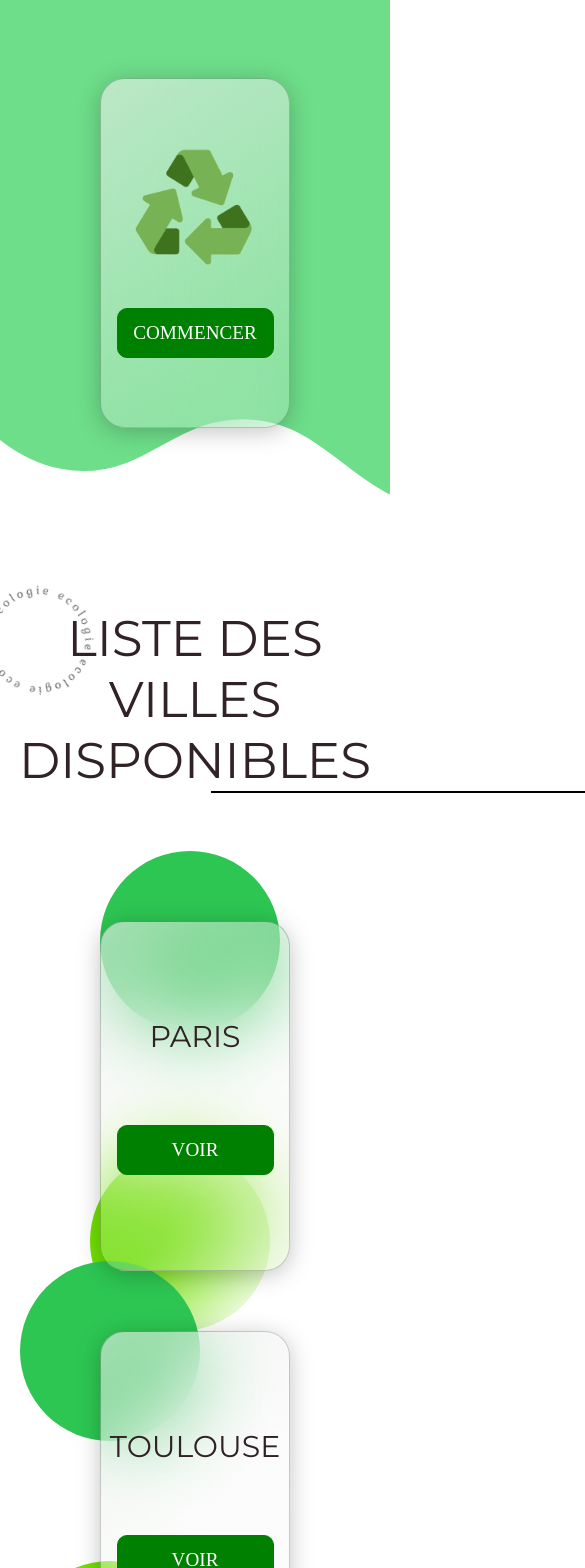
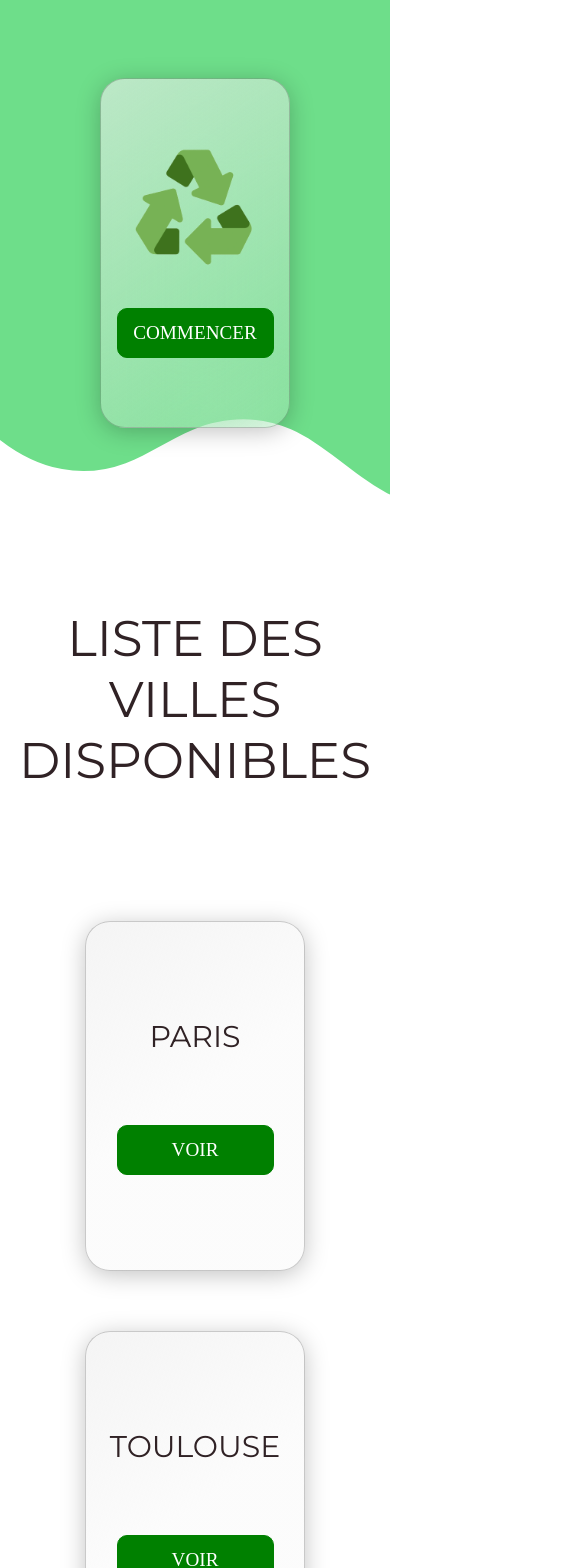
Before and after one commit to YounesBessa/MisterBin, a React (Create React App) app in the folder front.misterbin/: page / in a window 390 px wide. Shown: the part 432-2000 px from the top of the page, 585 px wide, since content can reach past the window. Built offline with nearby package versions, Linux system fonts and the light colour scheme.

Commit message:
📱 update media queries for responsive design

```diff
--- a/front.misterbin/src/components/Card/index.tsx
+++ b/front.misterbin/src/components/Card/index.tsx
@@ -1,25 +1,24 @@
 import { ReactNode } from "react";
 import styled from "styled-components";
 
-type Props ={
+type Props = {
   children?: ReactNode;
-}
-
-const Card: React.FC<Props> = ({children}:Props) => {
-
-  return (
-    <Container>
-      {children}
-    </Container>
-  );
 };
 
-const Container=styled.div`
+const Card: React.FC<Props> = ({ children }: Props) => {
+  return <Container>{children}</Container>;
+};
+
+const Container = styled.div`
   /* background: linear-gradient(145.56deg, rgba(238, 238, 238, 0.6) 2.7%, rgba(238, 238, 238, 0.2) 97.86%); */
   /* top: 40px; */
   margin: 0 70px;
   position: relative;
-background: linear-gradient(145.56deg, rgba(238, 238, 238, 0.6) 2.7%, rgba(238, 238, 238, 0.2) 50%);
+  background: linear-gradient(
+    145.56deg,
+    rgba(238, 238, 238, 0.6) 2.7%,
+    rgba(238, 238, 238, 0.2) 50%
+  );
   border: 1px solid rgba(0, 0, 0, 0.2);
   box-sizing: border-box;
   box-shadow: 0px 4px 24px -1px rgba(0, 0, 0, 0.25);
@@ -31,16 +30,39 @@ align-items: center;
   width: 220px;
   height: 350px;
   border-radius: 25px;
-z-index:5;
+  z-index: 5;
+  @media screen and (max-width: 1080px) {
+    margin: 0 52px;
+  }
+
+  @media screen and (max-width: 972px) {
+    margin: 0 40px;
+  }
+
+  @media screen and (max-width: 900px) {
+    margin: 0 35px;
+  }
+
+  @media screen and (max-width: 870px) {
+    margin: 0 30px;
+  }
+
+  @media screen and (max-width: 840px) {
+    margin: 0 25px;
+  }
+
+  @media screen and (max-width: 810px) {
+    margin: 0 20px;
+  }
+
+  @media screen and (max-width: 780px) {
+    margin: 0 15px;
+  }
+
   @media screen and (max-width: 767px) {
     margin: 30px 0;
   }
-@media screen and (max-width: 779px) {
-  width: 190px;
-}
-`
-
-
+`;
 
 // const Container = styled.div`
 //   display: flex;
--- a/front.misterbin/src/components/Home/index.tsx
+++ b/front.misterbin/src/components/Home/index.tsx
@@ -8,7 +8,6 @@ import Button from "../Button";
 
 const Home: React.FC = () => {
   return (
-
     <AppContainer>
       <Body>
         <GreenContainer>
@@ -41,8 +40,7 @@ const Home: React.FC = () => {
                 />
               </ImageContainer>
             </SecondTitleWrapper>
-            <SecondTitle>
-          LISTE DES VILLES DISPONIBLES</SecondTitle>
+            <SecondTitle>LISTE DES VILLES DISPONIBLES</SecondTitle>
             <CardWrapper>
               <LeftCardContainer>
                 <BottomCard>
@@ -68,7 +66,7 @@ const Home: React.FC = () => {
       </Body>
     </AppContainer>
   );
-}
+};
 
 const AppContainer = styled.div`
   background-color: #6ede8a;
@@ -130,11 +128,19 @@ left: -6%;
   top: -30px;
   z-index: 2;
   animation: InfiniteRotation 20s linear infinite;
-`
+
+  @media screen and (max-width: 1206px) {
+    left: 0px;
+  }
+
+  @media screen and (max-width: 1080px) {
+    display: none;
+  }
+`;
 
 const SecondTitleWrapper = styled.div`
-position:relative;
-`
+  position: relative;
+`;
 
 const SecondTitle = styled.h2`
   text-align: center;
@@ -145,14 +151,25 @@ height: fit-content;
   font-size: 50px;
   position: relative;
   z-index: 4;
-::after{
+  ::after {
     position: absolute;
-  content: '';
+    content: "";
     width: 480px;
     height: 2px;
     background: black;
     top: 100%;
     left: 54%;
+  }
+  @media screen and (max-width: 1080px) {
+    ::after {
+      display: none;
+    }
+  }
+  @media screen and (max-width: 352px) {
+    font-size: 40px;
+  }
+  @media screen and (max-width: 281px) {
+    font-size: 30px;
   }
 `;
 
@@ -171,35 +188,47 @@ const LeftCardContainer = styled.div`
   position: relative;
   ::before {
     position: absolute;
-  content: '';
+    content: "";
     width: 180px;
     height: 180px;
-  background: #2DC653;
+    background: #2dc653;
     z-index: 4;
     border-radius: 50%;
     top: -40px;
   }
   ::after {
     position: absolute;
-  content: '';
+    content: "";
     width: 180px;
     height: 180px;
-  background: linear-gradient(133.74deg, #70E000 44.13%, rgba(0, 128, 0, 0) 93.68%);
+    background: linear-gradient(
+      133.74deg,
+      #70e000 44.13%,
+      rgba(0, 128, 0, 0) 93.68%
+    );
     z-index: 4;
     border-radius: 50%;
     bottom: -30px;
     right: 20px;
   }
-`
+  @media screen and (max-width: 1080px) {
+    ::before {
+      display: none;
+    }
+    ::after {
+      display: none;
+    }
+  }
+`;
 
 const CenterCardContainer = styled.div`
   position: relative;
   ::before {
     position: absolute;
-  content: '';
+    content: "";
     width: 180px;
     height: 180px;
-  background: #2DC653;
+    background: #2dc653;
     z-index: 4;
     border-radius: 50%;
     top: -40px;
@@ -207,25 +236,37 @@ position: relative;
   }
   ::after {
     position: absolute;
-  content: '';
+    content: "";
     width: 180px;
     height: 180px;
-  background: linear-gradient(133.74deg, #70E000 44.13%, rgba(0, 128, 0, 0) 93.68%);
+    background: linear-gradient(
+      133.74deg,
+      #70e000 44.13%,
+      rgba(0, 128, 0, 0) 93.68%
+    );
     z-index: 4;
     border-radius: 50%;
     bottom: -30px;
     right: 90px;
   }
-`
+  @media screen and (max-width: 1080px) {
+    ::before {
+      display: none;
+    }
+    ::after {
+      display: none;
+    }
+  }
+`;
 
 const RightCardContainer = styled.div`
   position: relative;
   ::before {
     position: absolute;
-  content: '';
+    content: "";
     width: 150px;
     height: 150px;
-  background: #2DC653;
+    background: #2dc653;
     z-index: 4;
     border-radius: 50%;
     top: -40px;
@@ -233,23 +274,39 @@ position: relative;
   }
   ::after {
     position: absolute;
-  content: '';
+    content: "";
     width: 180px;
     height: 180px;
-  background: #70E000;
-  background: linear-gradient(133.74deg, #70E000 44.13%, rgba(0, 128, 0, 0) 93.68%);
+    background: #70e000;
+    background: linear-gradient(
+      133.74deg,
+      #70e000 44.13%,
+      rgba(0, 128, 0, 0) 93.68%
+    );
     z-index: 4;
     border-radius: 50%;
     bottom: -30px;
     left: 20px;
   }
 
-`
+  @media screen and (max-width: 1080px) {
+    ::before {
+      display: none;
+    }
+    ::after {
+      display: none;
+    }
+  }
+`;
 
 const BottomCard = styled(Card)`
   position: relative;
   position: relative;
-background: linear-gradient(145.56deg, rgba(238, 238, 238, 0.6) 2.7%, rgba(238, 238, 238, 0.2) 50%);
+  background: linear-gradient(
+    145.56deg,
+    rgba(238, 238, 238, 0.6) 2.7%,
+    rgba(238, 238, 238, 0.2) 50%
+  );
   border: 1px solid rgba(0, 0, 0, 0.2);
   box-sizing: border-box;
   box-shadow: 0px 4px 24px -1px rgba(0, 0, 0, 0.25);
@@ -261,7 +318,7 @@ align-items: center;
   width: 220px;
   height: 350px;
   border-radius: 25px;
-z-index:5;
+  z-index: 5;
 `;
 
 const CardTitle = styled.p`
@@ -280,5 +337,4 @@ margin-bottom: 40px;
 
 const Ecologie = styled(Image)``;
 
-
 export default Home;
--- a/front.misterbin/src/components/Navbar/index.tsx
+++ b/front.misterbin/src/components/Navbar/index.tsx
@@ -1,19 +1,19 @@
 import styled from "styled-components";
-import {NavLink} from "react-router-dom";
+import { NavLink } from "react-router-dom";
 
 const Navbar: React.FC = () => {
   return (
     <Container>
       <Nav>
-      <Link to={"/"}>
-              {/* <BrandLogo
+        <Link to={"/"}>
+          {/* <BrandLogo
           src={"./static/images/logo/onruntime.svg"}
           draggable={false}
           height={48}
           width={48}
         /> */}
-              MisterBin
-            </Link>
+          MisterBin
+        </Link>
         <NavList>
           <NavItem>
             <Link to={"/"}>Accueil</Link>
@@ -37,7 +37,7 @@ const Nav = styled.nav`
   user-select: none;
   background-color: #6ede8a;
   border-bottom: 1px solid black;
-  justify-content:space-between;
+  justify-content: space-between;
   padding-right: 25px;
   /* @media screen and (min-width: 537px) {
     width: 88%;
@@ -62,11 +62,12 @@ const NavList = styled.ul`
 
   white-space: nowrap;
   margin-right: 25px;
-  @media screen and (min-width: 294px) {
-    margin:0px;
+
+  @media screen and (max-width: 290px) {
+    margin: 0px;
     padding: 0px;
     overflow-x: auto;
-  overflow-y: hidden;
+    overflow-y: hidden;
   }
 `;
 
@@ -95,7 +96,7 @@ const Link = styled(NavLink)`
     text-decoration: underline;
   }
   @media screen and (max-width: 354px) {
-    margin-left:5px;
+    margin-left: 5px;
   }
 `;
 
--- a/front.misterbin/src/components/Wave/index.tsx
+++ b/front.misterbin/src/components/Wave/index.tsx
@@ -1,11 +1,18 @@
 import styled from "styled-components";
 
 const Wave: React.FC = () => {
-
   return (
     <WaveContainer>
-    <WaveImage data-name="Layer 1" xmlns="http://www.w3.org/2000/svg" viewBox="0 0 1200 120" preserveAspectRatio="none">
-        <path d="M321.39,56.44c58-10.79,114.16-30.13,172-41.86,82.39-16.72,168.19-17.73,250.45-.39C823.78,31,906.67,72,985.66,92.83c70.05,18.48,146.53,26.09,214.34,3V0H0V27.35A600.21,600.21,0,0,0,321.39,56.44Z" className="shape-fill"></path>
+      <WaveImage
+        data-name="Layer 1"
+        xmlns="http://www.w3.org/2000/svg"
+        viewBox="0 0 1200 120"
+        preserveAspectRatio="none"
+      >
+        <path
+          d="M321.39,56.44c58-10.79,114.16-30.13,172-41.86,82.39-16.72,168.19-17.73,250.45-.39C823.78,31,906.67,72,985.66,92.83c70.05,18.48,146.53,26.09,214.34,3V0H0V27.35A600.21,600.21,0,0,0,321.39,56.44Z"
+          className="shape-fill"
+        ></path>
       </WaveImage>
     </WaveContainer>
   );
@@ -17,14 +24,17 @@ const WaveContainer = styled.div`
   width: 100%;
   overflow: hidden;
   line-height: 0;
-    fill:#6EDE8A;
-`
+  fill: #6ede8a;
+`;
 
 const WaveImage = styled.svg`
   position: relative;
   display: block;
   width: calc(120% + 1.3px);
   height: 96px;
-`
+  @media screen and (max-width: 290px) {
+    max-width: 100%;
+  }
+`;
 
 export default Wave;
```
Lines whose indentation alone changed are shown as unchanged.
